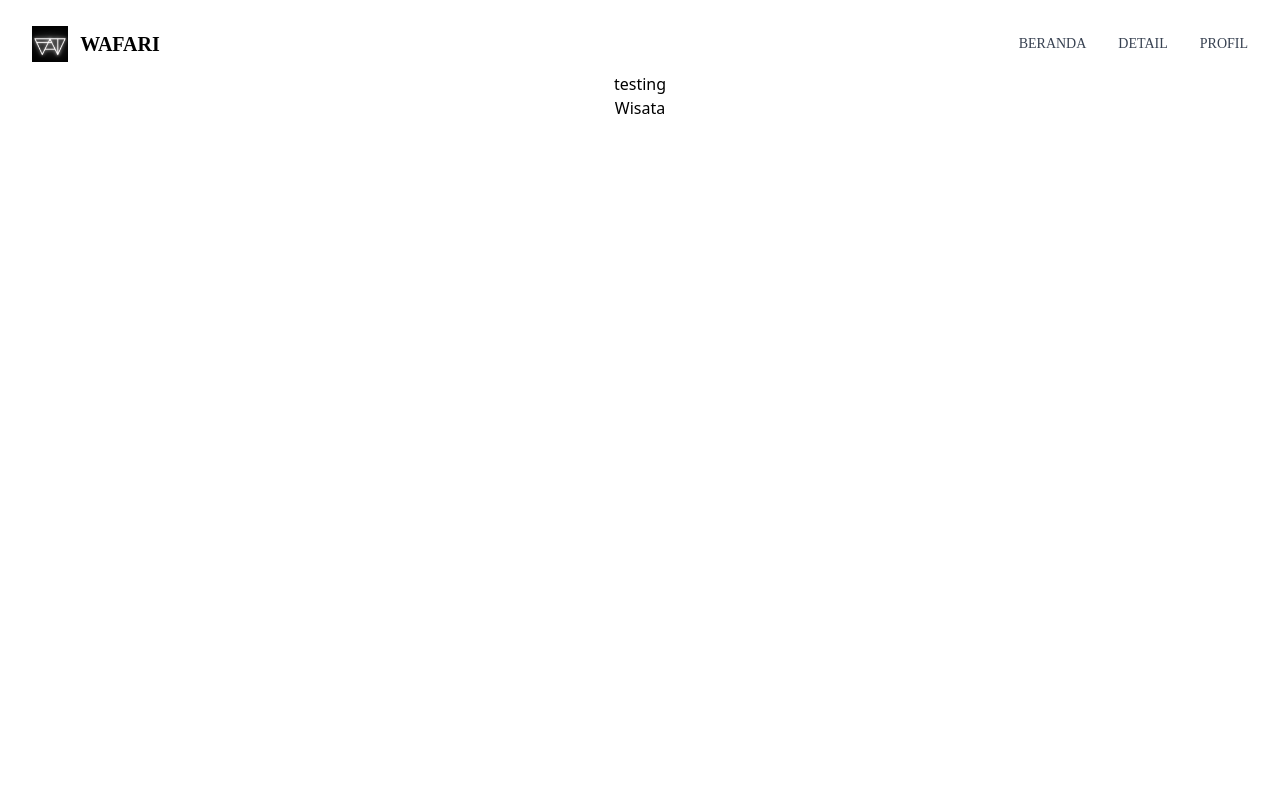
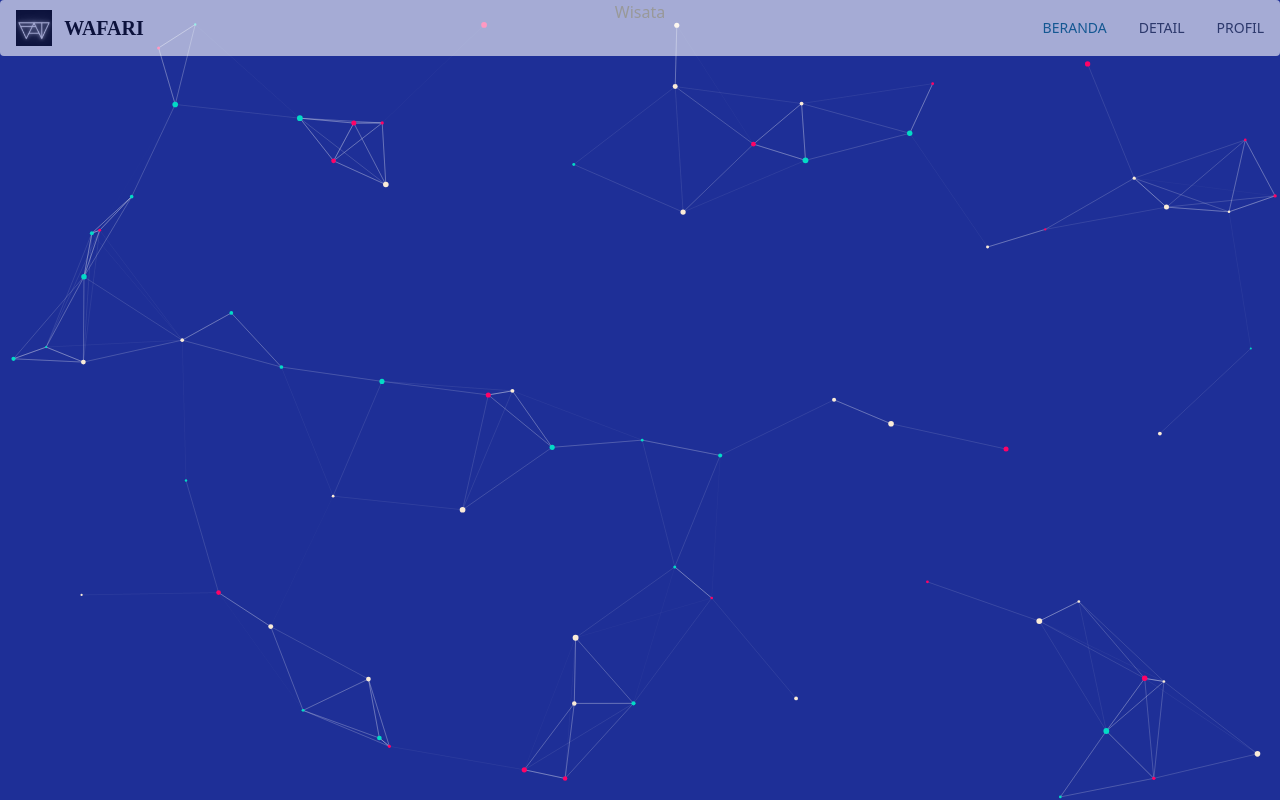
Before and after one commit to AkmaldanKamu/wafari-v2, a React (Vite) app: page / in a window 1280 px wide. Built offline with nearby package versions, Linux system fonts and the light colour scheme; a web font is replaced by a local one.

Commit message:
new : update navbar & banners

```diff
--- a/package.json
+++ b/package.json
@@ -10,6 +10,8 @@
     "preview": "vite preview"
   },
   "dependencies": {
+    "@tsparticles/all": "^3.5.0",
+    "@tsparticles/react": "^3.0.0",
     "flowbite-react": "^0.10.1",
     "react": "^18.3.1",
     "react-dom": "^18.3.1"
--- a/src/App.css
+++ b/src/App.css
@@ -1,7 +1,6 @@
 #root {
   max-width: 1280px;
   margin: 0 auto;
-  padding: 1rem;
   text-align: center;
 }
 
@@ -18,31 +17,17 @@
   filter: drop-shadow(0 0 2em #61dafbaa);
 }
 
-@keyframes logo-spin {
-  from {
-    transform: rotate(0deg);
-  }
-  to {
-    transform: rotate(360deg);
-  }
+.font-wafari{
+  font-family: 'Lucida Handwriting';
 }
 
-@media (prefers-reduced-motion: no-preference) {
-  a:nth-of-type(2) .logo {
-    animation: logo-spin infinite 20s linear;
-  }
+.navbar-custom {
+  background-color: transparent !important;
+  transition: background-color 0.3s ease-in-out;
 }
 
-.card {
-  padding: 2em;
+.navbar-sticky {
+  background-color: rgba(255, 255, 255, 0.95) !important;
+  backdrop-filter: blur(10px) !important;
+  box-shadow: 0px 4px 6px rgba(0, 0, 0, 0.1) !important;
 }
-
-.read-the-docs {
-  color: #888;
-}
-
-
-.navbar{
-  font-family: 'Lucida Handwriting';
-
-}
--- a/src/App.jsx
+++ b/src/App.jsx
@@ -1,16 +1,17 @@
 import "./App.css";
 import Navbars from "./components/Navbar";
-import Home from "./components/Home";
 import Wisata from "./components/Wisata";
+import Banner from "./Pages/Banner";
 
 function App() {
   return (
     <div className="body">
       <Navbars />
-        <Home />
+        <Banner />
       <div>
       </div>
       <Wisata/>
+
     </div>
   );
 }
--- /dev/null
+++ b/src/Pages/Banner.jsx
@@ -0,0 +1,11 @@
+import ParticlesComponent from '../components/Models/Particles';
+
+const Banner = () => {
+  return (
+    <div className="absolute -z-10">
+      <ParticlesComponent/>
+    </div>
+  )
+}
+
+export default Banner
--- /dev/null
+++ b/src/components/Models/Particles.jsx
@@ -0,0 +1,96 @@
+import Particles, { initParticlesEngine } from "@tsparticles/react";
+import { useEffect, useMemo, useState } from "react";
+import { loadSlim } from "@tsparticles/slim";
+
+const ParticlesComponent = (props) => {
+
+  const [init, setInit] = useState(false);
+  useEffect(() => {
+    initParticlesEngine(async (engine) => {
+      await loadSlim(engine);
+    }).then(() => {
+      setInit(true);
+    });
+  }, []);
+
+  const particlesLoaded = (container) => {
+    console.log(container);
+  };
+
+
+  const options = useMemo(
+    () => ({
+      background: {
+        color: {
+          value: "#1E2F97",
+        },
+      },
+      fpsLimit: 120,
+      interactivity: {
+        events: {
+          onClick: {
+            enable: true,
+            mode: "repulse",
+          },
+          onHover: {
+            enable: true,
+            mode: 'grab',
+          },
+        },
+        modes: {
+          push: {
+            distance: 200,
+            duration: 15,
+          },
+          grab: {
+            distance: 150,
+          },
+        },
+      },
+      particles: {
+        color: {
+          value: ["#faebd7", "#03dac6", "#ff0266"],
+        },
+        links: {
+          color: "#FFFFFF",
+          distance: 150,
+          enable: true,
+          opacity: 0.3,
+          width: 1,
+        },
+        move: {
+          direction: "none",
+          enable: true,
+          outModes: {
+            default: "bounce",
+          },
+          random: true,
+          speed: 1,
+          straight: false,
+        },
+        number: {
+          density: {
+            enable: true,
+          },
+          value: 150,
+        },
+        opacity: {
+          value: 1.0,
+        },
+        shape: {
+          type: "circle",
+        },
+        size: {
+          value: { min: 1, max: 3 },
+        },
+      },
+      detectRetina: true,
+    }),
+    [],
+  );
+
+
+  return <Particles id={props.id} init={particlesLoaded} options={options} />;
+};
+
+export default ParticlesComponent;
--- a/src/components/Navbar.jsx
+++ b/src/components/Navbar.jsx
@@ -1,15 +1,38 @@
-import { Navbar } from "flowbite-react";
+import { useState, useEffect } from 'react';
+import { Navbar } from 'flowbite-react';
 
 function Navbars() {
+  const [isSticky, setIsSticky] = useState(false);
+
+  useEffect(() => {
+    const handleScroll = () => {
+      setIsSticky(window.scrollY > 5);
+    };
+
+    window.addEventListener('scroll', handleScroll);
+
+    // Initial check
+    handleScroll();
+
+    return () => {
+      window.removeEventListener('scroll', handleScroll);
+    };
+  }, []);
+
   return (
-    <Navbar className="navbar">
+    <div
+      className={`w-full fixed top-0 left-0 z-50 transition-all duration-300 ease-in-out ${
+        isSticky ? 'bg-white backdrop-blur-md opacity-75 shadow-md' : 'opacity-60'
+      }`}
+    >
+      <Navbar fluid={true} rounded={true} className="w-full">
         <Navbar.Brand href="https://flowbite-react.com">
           <img src="/wafari.png" className="mr-3 h-6 sm:h-9" alt="Flowbite React Logo" />
-        <span className="self-center whitespace-nowrap text-xl font-semibold dark:text-white">WAFARI</span>
+          <span className="self-center whitespace-nowrap text-xl font-semibold dark:text-white font-wafari">WAFARI</span>
         </Navbar.Brand>
         <Navbar.Toggle />
         <Navbar.Collapse>
-        <Navbar.Link href="#">
+          <Navbar.Link href="#" active>
             BERANDA
           </Navbar.Link>
           <Navbar.Link href="#">
@@ -20,7 +43,8 @@ function Navbars() {
           </Navbar.Link>
         </Navbar.Collapse>
       </Navbar>
+    </div>
   );
 }
 
-export default Navbars
+export default Navbars;
--- a/src/components/home.jsx
+++ /dev/null
@@ -1,11 +0,0 @@
-import React from 'react'
-
-function home() {
-  return (
-    <div>
-      <h1>testing</h1>
-    </div>
-  )
-}
-
-export default home;
```
Also changed, not shown: src/components/Navbars.module.css (added), 1 other file (tests, documents, lock files or other folders). Lines whose indentation alone changed are shown as unchanged.
